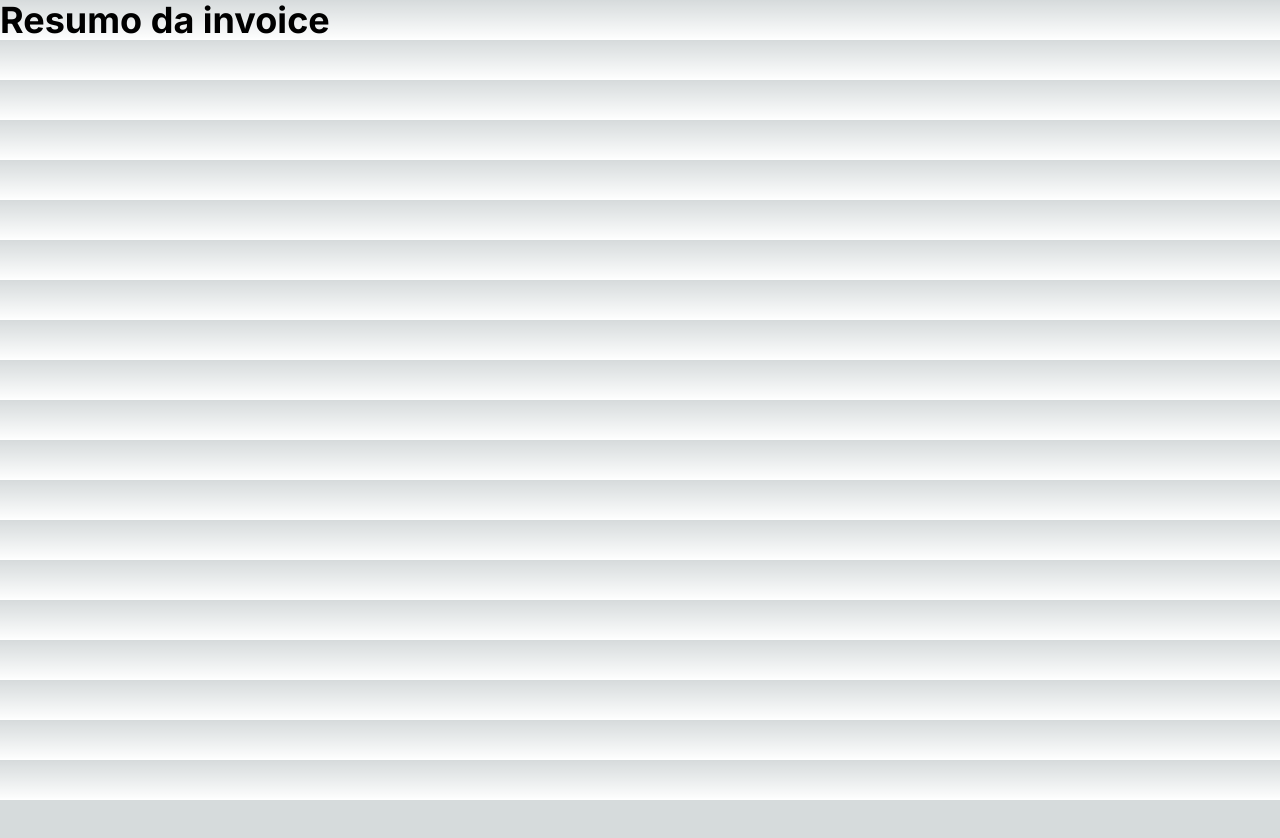
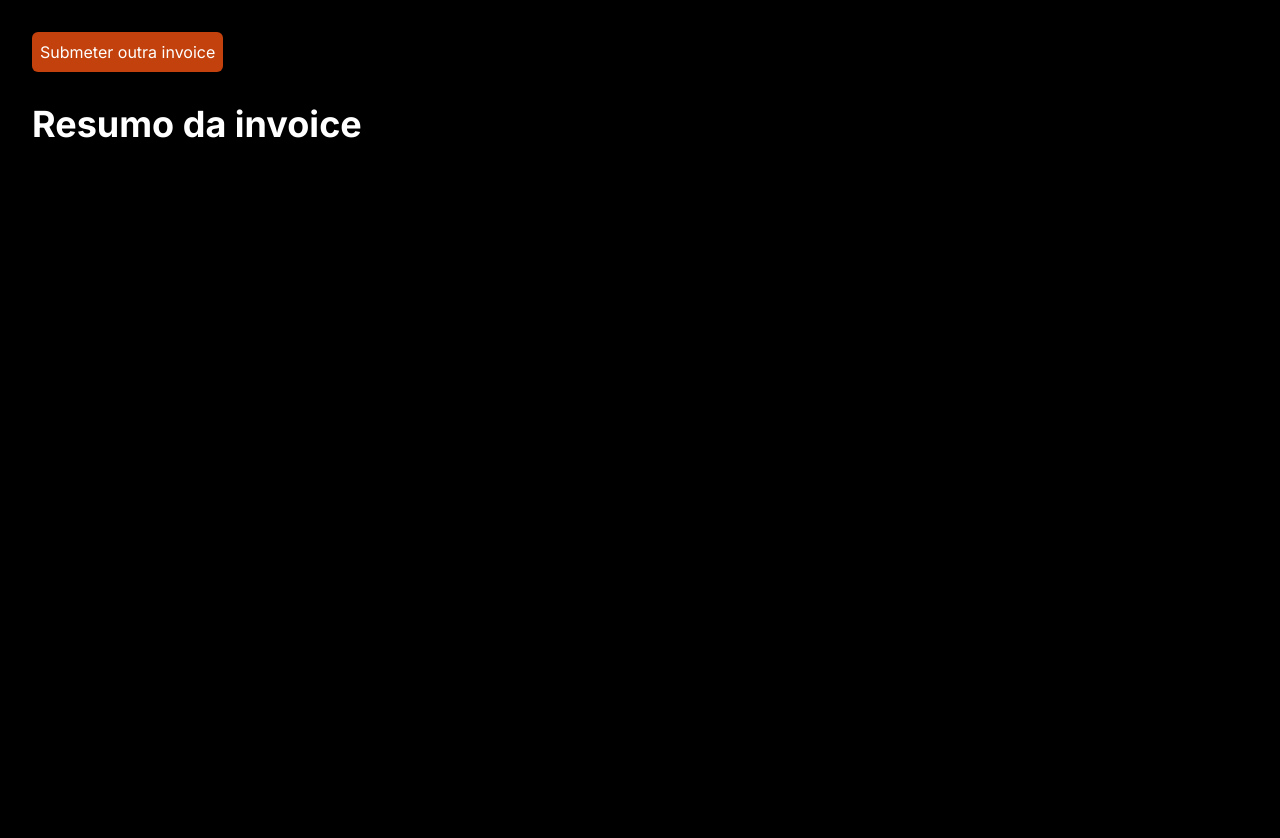
Before and after one commit to GustavoBarros360/paggo-take-home-case-front, a Next.js app: page /invoice/details/1 in a window 1280 px wide. Shown: the top 838 px of the page. Before the commit the page ends 800 px from the top, so only its background shows below. Built offline with nearby package versions, Linux system fonts and the light colour scheme; no server answers; sample sign-in values are in the browser's storage.

Commit message:
fixes on details page

```diff
--- a/src/app/globals.css
+++ b/src/app/globals.css
@@ -8,7 +8,7 @@
   --background-end-rgb: 255, 255, 255;
 }
 
-@media (prefers-color-scheme: dark) {
+@media (prefers-color-scheme: light) {
   :root {
     --foreground-rgb: 255, 255, 255;
     --background-start-rgb: 0, 0, 0;
--- a/src/app/invoice/details/[id]/page.tsx
+++ b/src/app/invoice/details/[id]/page.tsx
@@ -1,14 +1,47 @@
 "use client";
 
+import { isTokenExpired } from "@/app/utils/is-token-expired.util";
 import { H1 } from "@/components/typography";
-import { useParams } from "next/navigation";
+import { useUserStore } from "@/lib/store";
+import { useParams, useRouter } from "next/navigation";
+import axios from "axios";
+import { useEffect, useState } from "react";
+import { Invoice } from "@/model/invoice";
 
 export default function InvoiceDetails() {
   const params = useParams<{ id: string }>();
+  const router = useRouter();
+
+  const [invoice, setInvoice] = useState<Invoice>();
+
+  const { user } = useUserStore() ?? {};
+
   const { id } = params;
+
+  useEffect(() => {
+    if (isTokenExpired(user?.token)) {
+      router.push("/login");
+    }
+    axios
+      .get<Invoice>(`http://localhost:3000/invoice/${id}`, {
+        headers: { "x-oauth-token": user?.token },
+      })
+      .then((response) => setInvoice(response.data))
+      .catch((error) => alert(error.message));
+  }, [id, user, router]);
   return (
-    <div>
+    <div className="flex h-screen flex-col mt-8 m-8">
+      <button
+        className="bg-orange-700 p-2 text-white rounded-md w-fit mb-8"
+        onClick={router.back}
+      >
+        Submeter outra invoice
+      </button>
       <H1>Resumo da invoice</H1>
+
+      <div className="h-4"></div>
+
+      {!!invoice && <p>{invoice.invoiceSummary}</p>}
     </div>
   );
 }
--- a/src/components/drag-n-drop/drag-n-drop.tsx
+++ b/src/components/drag-n-drop/drag-n-drop.tsx
@@ -124,7 +124,7 @@ export function DragAndDrop({ onSubmit }: DragAndDropProps) {
           onClick={handleSubmitFile}
           type="submit"
         >
-          <span className="p-2 text-white">Submit</span>
+          <span className="p-2 text-white">Submeter</span>
         </button>
       </form>
     </div>
--- a/src/lib/store/user.store.ts
+++ b/src/lib/store/user.store.ts
@@ -1,3 +1,5 @@
+"use client";
+
 import { useState } from "react";
 
 export type User = {
```
